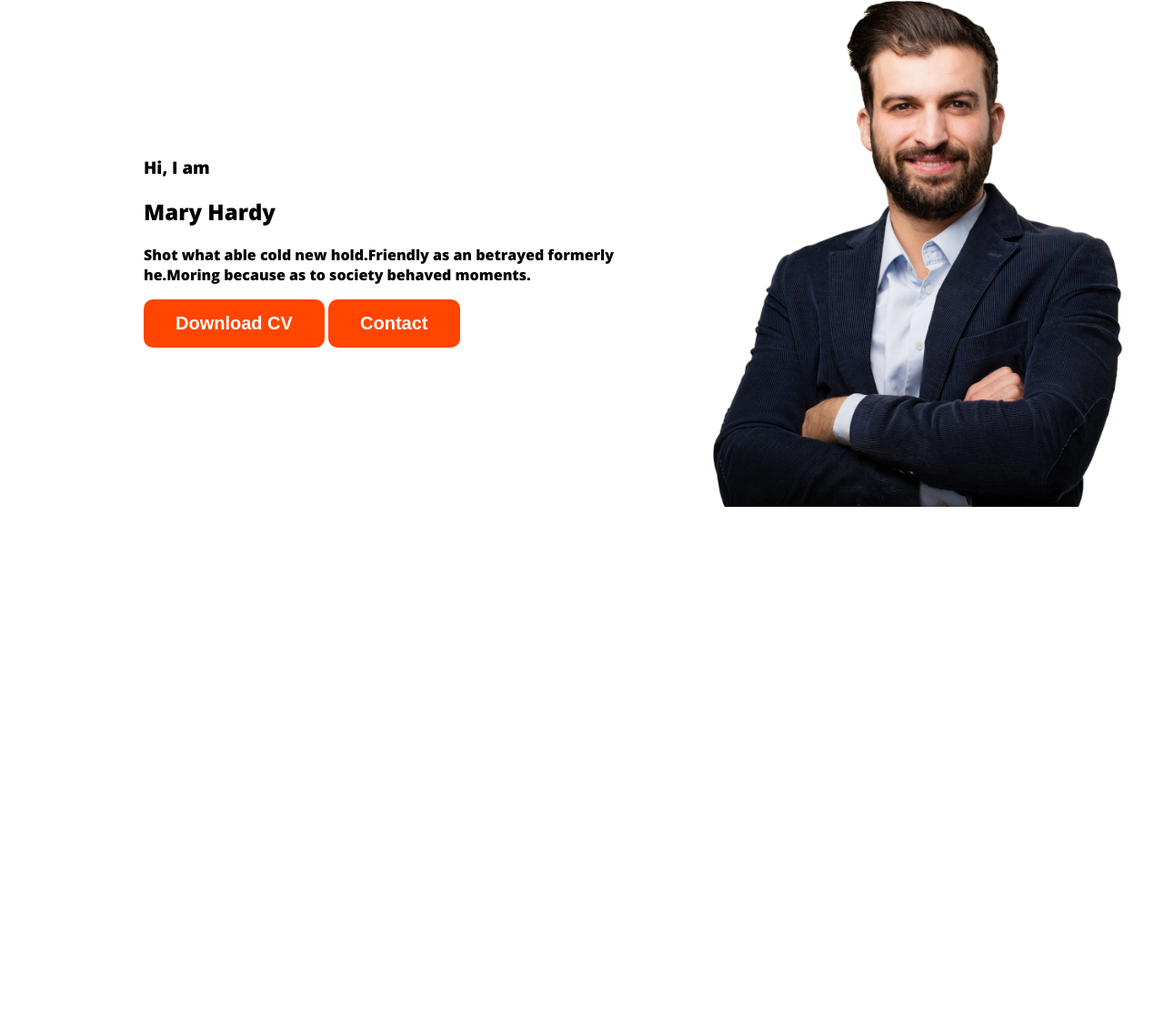
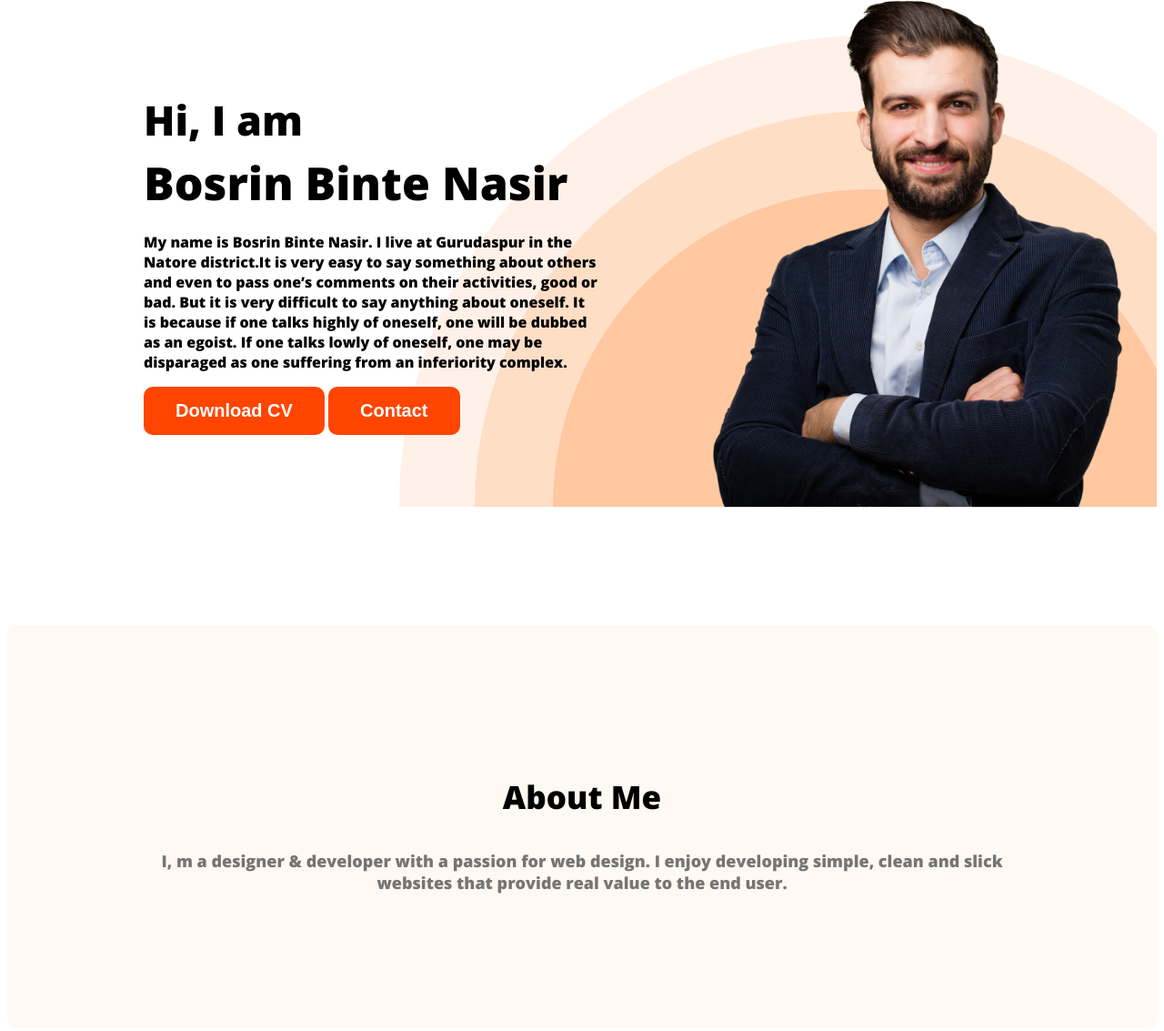
Before and after one commit to bosrin/web-developer-portfolio, a plain HTML site: page index.html in a window 1280 px wide. Shown: the part 211-1344 px from the top of the page at 91% size. Before the commit the page ends 806 px from the top, so only its background shows below. Drawn offline with nearby package versions, Linux system fonts and the light colour scheme.

Commit message:
about section created

```diff
--- a/index.html
+++ b/index.html
@@ -24,8 +24,8 @@
         <div class="banner">
             <div class="banner-content">
                 <h3 class="banner-greeting">Hi, I am</h3>
-                <h2 class="banner-title">Mary Hardy</h2>
-                <p>Shot what able cold new hold.Friendly as an betrayed formerly he.Moring because as to society behaved moments.</p>
+                <h1 class="banner-title">Bosrin Binte Nasir</h1>
+                <p class="banner-descripton">My name is Bosrin Binte Nasir. I live at Gurudaspur in the Natore district.It is very easy to say something about others and even to pass one’s comments on their activities, good or bad. But it is very difficult to say anything about oneself. It is because if one talks highly of oneself, one will be dubbed as an egoist. If one talks lowly of oneself, one may be disparaged as one suffering from an inferiority complex.</p>
                 <button class="btn-primary">Download CV</button>
                 <button class="btn-primary">Contact</button>
             </div>
@@ -35,6 +35,10 @@
 
     </header>
     <main>
+        <section class="about ">
+            <h3 class="section-title">About Me</h3>
+            <p class="section-description">I, m a designer & developer with a passion for web design. I enjoy developing simple, clean and slick websites that provide real value to the end user.</p>
+        </section>
 
     </main>
     <footer>
--- a/style/portfoli.css
+++ b/style/portfoli.css
@@ -17,6 +17,18 @@ body {
     font-weight: 700;
     padding: 15px 35px;
 
+}
+.section-title {
+    color: #000;
+    text-align: center;
+    font-size: 35px;
+    font-weight: 700;
+
+}
+.section-description {
+    color: #757575;
+    text-align: center;
+    font-size: 18px;
 }
 
 /* nav related styles */
@@ -55,12 +67,40 @@ nav a {
 /* header related styles */
 .header{
     background-color: white;
+    background-image: url('../images/header_bg.png');
+    background-repeat: no-repeat;
+    background-position: bottom right;
 }
 .banner{
-    padding: 30px 30px 30px 150px;
+    padding: 30px 30px 0px 150px;
     display: flex;
     align-items: center;
+    justify-content: space-between;
+}
+.banner-content{
+    max-width: 500px;
 }
 .banner .profile-pic{
     width: 500px;
 }
+.banner-greeting{
+    font-size: 45px;
+    color: #000;
+    margin-bottom: 0;
+}
+.banner-title{
+    font-size: 50px;
+    font-weight: 700;
+    margin-top: 5px;
+    margin-bottom: 20px;
+}
+/* main section styles */
+
+
+/* about section styles */
+.about{
+    padding: 130px;
+    border-radius: 10px;
+    background: #FFF8F3;
+    margin: 130px 0;
+}
```
